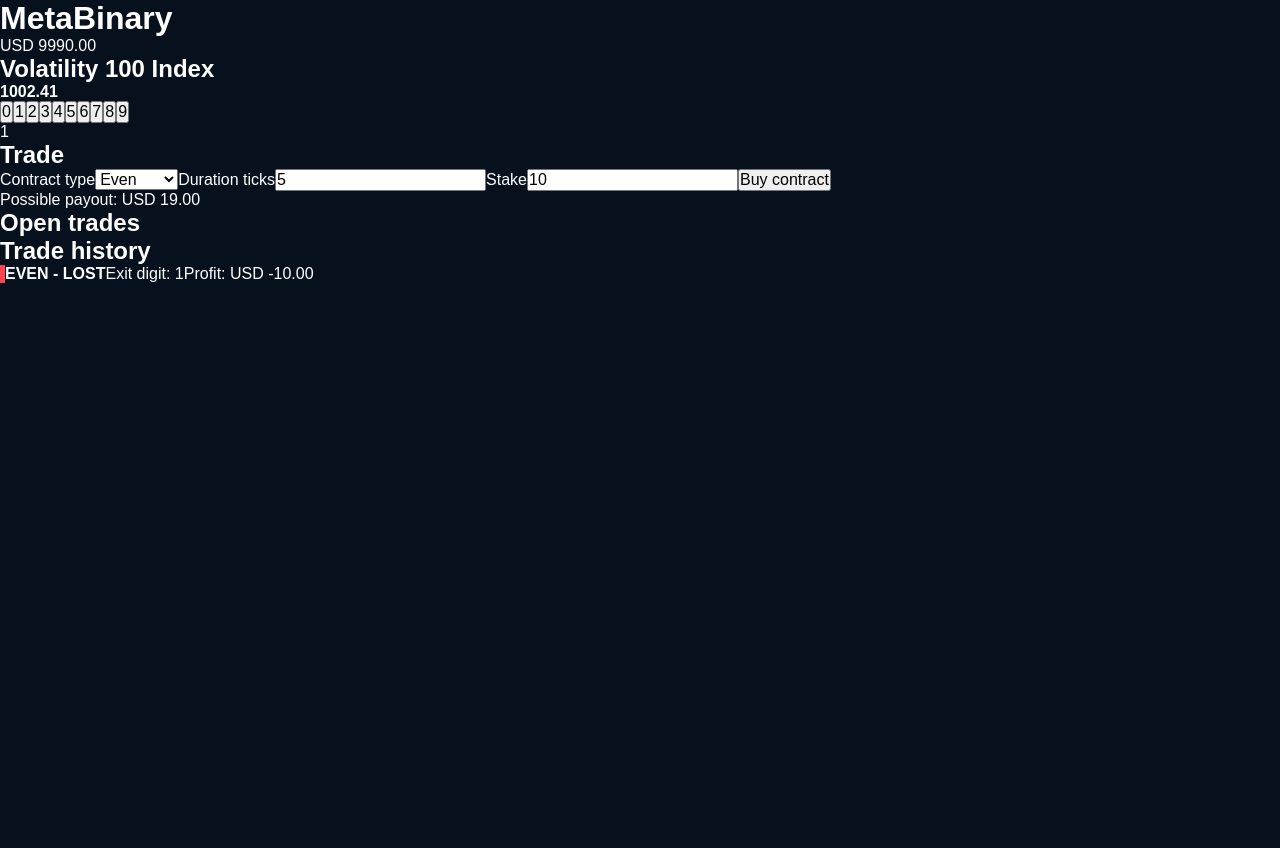
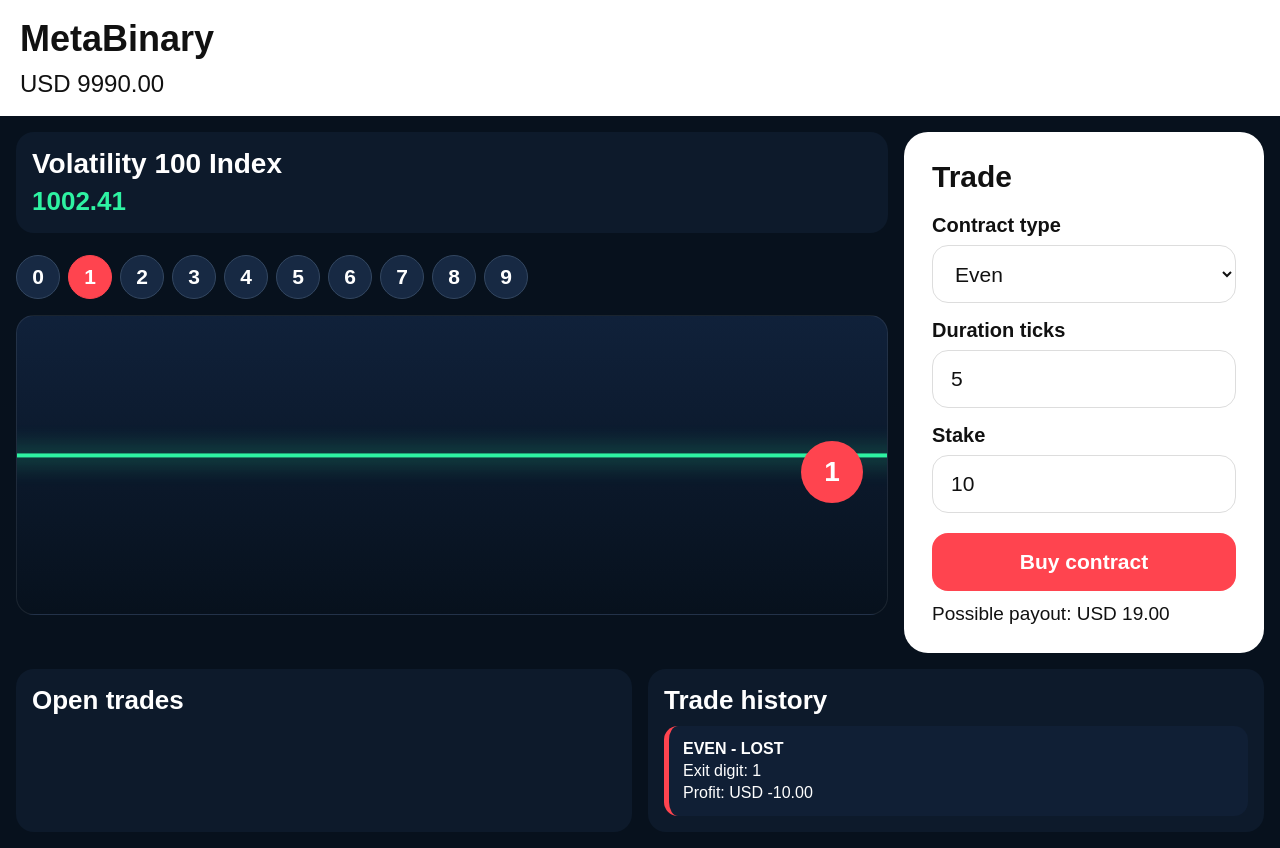
Before and after one commit to john2026mainakasongo-bit/metabinary-, a React (Vite) app: page / in a window 1280 px wide. Both pictures are taken after a click on the button "Buy contract". Before the commit the page ends 800 px from the top, so only its background shows below. Built offline with nearby package versions, Linux system fonts and the light colour scheme.

Commit message:
Update App.jsx

```diff
--- a/src/App.jsx
+++ b/src/App.jsx
@@ -1,5 +1,4 @@
 import { useEffect, useState } from "react";
-import "./App.css";
 
 const payouts = {
   rise: 1.9,
@@ -15,7 +14,7 @@ const payouts = {
 export default function App() {
   const [balance, setBalance] = useState(10000);
   const [price, setPrice] = useState(1000.25);
-  const [lastDigit, setLastDigit] = useState(0);
+  const [digit, setDigit] = useState(0);
 
   const [contract, setContract] = useState("even");
   const [prediction, setPrediction] = useState(5);
@@ -29,16 +28,16 @@ export default function App() {
     const timer = setInterval(() => {
       setPrice((old) => {
         const next = Number((old + (Math.random() - 0.5) * 4).toFixed(2));
-        const digit = Number(next.toFixed(2).slice(-1));
+        const last = Number(next.toFixed(2).slice(-1));
 
-        setLastDigit(digit);
+        setDigit(last);
 
         setOpenTrades((trades) =>
           trades.map((t) => ({
             ...t,
             ticksLeft: t.ticksLeft - 1,
             exitPrice: next,
-            exitDigit: digit,
+            exitDigit: last,
           }))
         );
 
@@ -50,46 +49,44 @@ export default function App() {
   }, []);
 
   useEffect(() => {
-    const finished = openTrades.filter((t) => t.ticksLeft <= 0);
-    if (!finished.length) return;
+    const done = openTrades.filter((t) => t.ticksLeft <= 0);
+    if (!done.length) return;
 
-    finished.forEach((trade) => closeTrade(trade));
+    done.forEach(closeTrade);
     setOpenTrades((trades) => trades.filter((t) => t.ticksLeft > 0));
   }, [openTrades]);
 
-  function isWin(trade) {
-    if (trade.type === "even") return trade.exitDigit % 2 === 0;
-    if (trade.type === "odd") return trade.exitDigit % 2 !== 0;
-    if (trade.type === "matches") return trade.exitDigit === trade.prediction;
-    if (trade.type === "differs") return trade.exitDigit !== trade.prediction;
-    if (trade.type === "over") return trade.exitDigit > trade.prediction;
-    if (trade.type === "under") return trade.exitDigit < trade.prediction;
-    if (trade.type === "rise") return trade.exitPrice > trade.entryPrice;
-    if (trade.type === "fall") return trade.exitPrice < trade.entryPrice;
+  function checkWin(t) {
+    if (t.type === "even") return t.exitDigit % 2 === 0;
+    if (t.type === "odd") return t.exitDigit % 2 !== 0;
+    if (t.type === "matches") return t.exitDigit === t.prediction;
+    if (t.type === "differs") return t.exitDigit !== t.prediction;
+    if (t.type === "over") return t.exitDigit > t.prediction;
+    if (t.type === "under") return t.exitDigit < t.prediction;
+    if (t.type === "rise") return t.exitPrice > t.entryPrice;
+    if (t.type === "fall") return t.exitPrice < t.entryPrice;
     return false;
   }
 
   function closeTrade(trade) {
-    const won = isWin(trade);
-    const returnAmount = won ? Number((trade.stake * trade.payout).toFixed(2)) : 0;
-    const profit = won ? Number((returnAmount - trade.stake).toFixed(2)) : -trade.stake;
+    const won = checkWin(trade);
+    const returned = won ? Number((trade.stake * trade.payout).toFixed(2)) : 0;
+    const profit = won ? Number((returned - trade.stake).toFixed(2)) : -trade.stake;
 
-    if (won) {
-      setBalance((b) => Number((b + returnAmount).toFixed(2)));
-    }
+    if (won) setBalance((b) => Number((b + returned).toFixed(2)));
 
     setHistory((h) => [
       {
         ...trade,
         result: won ? "WON" : "LOST",
-        returnAmount,
         profit,
+        returned,
       },
       ...h,
     ]);
   }
 
-  function buyContract() {
+  function buy() {
     const amount = Number(stake);
     const ticks = Number(duration);
 
@@ -104,9 +101,9 @@ export default function App() {
       stake: amount,
       payout: payouts[contract],
       entryPrice: price,
-      entryDigit: lastDigit,
+      entryDigit: digit,
       exitPrice: price,
-      exitDigit: lastDigit,
+      exitDigit: digit,
       ticksLeft: ticks,
     };
 
@@ -117,34 +114,322 @@ export default function App() {
   const possiblePayout = Number(stake || 0) * payouts[contract];
 
   return (
-    <div className="mbApp">
-      <header className="mbTop">
+    <>
+      <style>{`
+        *{
+          margin:0;
+          padding:0;
+          box-sizing:border-box;
+          font-family:Arial,Helvetica,sans-serif;
+        }
+
+        html,body,#root{
+          width:100%;
+          min-height:100%;
+          background:#07111d;
+        }
+
+        body{
+          color:white;
+        }
+
+        .app{
+          min-height:100vh;
+          background:#07111d;
+        }
+
+        .top{
+          background:white;
+          color:#111;
+          padding:18px 20px;
+        }
+
+        .top h1{
+          font-size:36px;
+          font-weight:900;
+        }
+
+        .top p{
+          font-size:24px;
+          margin-top:10px;
+        }
+
+        .main{
+          display:grid;
+          grid-template-columns:1fr 360px;
+          gap:16px;
+          padding:16px;
+        }
+
+        .chart{
+          background:#07111d;
+        }
+
+        .market{
+          background:#0d1a2b;
+          border-radius:18px;
+          padding:16px;
+          margin-bottom:14px;
+        }
+
+        .market h2{
+          font-size:28px;
+        }
+
+        .market strong{
+          display:block;
+          font-size:26px;
+          margin-top:6px;
+          color:#2ef2a2;
+        }
+
+        .digits{
+          display:flex;
+          flex-direction:row;
+          flex-wrap:nowrap;
+          gap:8px;
+          overflow-x:auto;
+          padding:8px 0 16px;
+        }
+
+        .digit{
+          width:44px;
+          height:44px;
+          min-width:44px;
+          border-radius:50%;
+          border:1px solid #334761;
+          background:#172943;
+          color:white;
+          font-size:21px;
+          font-weight:900;
+          display:flex;
+          align-items:center;
+          justify-content:center;
+        }
+
+        .digit.active{
+          background:#ff444f;
+          border-color:#ff444f;
+        }
+
+        .chartBox{
+          height:300px;
+          background:linear-gradient(180deg,#10213a,#07111d);
+          border-radius:18px;
+          position:relative;
+          overflow:hidden;
+          border:1px solid rgba(255,255,255,.08);
+        }
+
+        .line{
+          position:absolute;
+          top:50%;
+          left:-20%;
+          width:140%;
+          height:4px;
+          background:#2ef2a2;
+          box-shadow:0 0 24px #2ef2a2;
+          animation:move 2s infinite ease-in-out;
+        }
+
+        @keyframes move{
+          0%{transform:translateY(0);}
+          50%{transform:translateY(-35px);}
+          100%{transform:translateY(0);}
+        }
+
+        .cursor{
+          position:absolute;
+          right:24px;
+          top:42%;
+          width:62px;
+          height:62px;
+          border-radius:50%;
+          background:#ff444f;
+          color:white;
+          display:flex;
+          align-items:center;
+          justify-content:center;
+          font-size:28px;
+          font-weight:900;
+        }
+
+        .trade{
+          background:white;
+          color:#111;
+          border-radius:24px;
+          padding:28px;
+          height:max-content;
+        }
+
+        .trade h2{
+          font-size:30px;
+          margin-bottom:20px;
+        }
+
+        .trade label{
+          display:block;
+          font-size:20px;
+          font-weight:900;
+          margin:16px 0 8px;
+        }
+
+        .trade select,
+        .trade input{
+          width:100%;
+          height:58px;
+          border-radius:16px;
+          border:1px solid #ddd;
+          background:white;
+          color:#111;
+          padding:0 18px;
+          font-size:21px;
+          display:block;
+        }
+
+        .predict{
+          display:grid;
+          grid-template-columns:repeat(5,1fr);
+          gap:8px;
+        }
+
+        .predict button{
+          height:45px;
+          border-radius:50%;
+          border:1px solid #ddd;
+          background:#f1f3f6;
+          font-weight:900;
+        }
+
+        .predict button.selected{
+          background:#ff444f;
+          color:white;
+          border-color:#ff444f;
+        }
+
+        .buy{
+          width:100%;
+          height:58px;
+          margin-top:20px;
+          border:none;
+          border-radius:16px;
+          background:#ff444f;
+          color:white;
+          font-size:21px;
+          font-weight:900;
+        }
+
+        .payout{
+          margin-top:12px;
+          font-size:19px;
+          color:#111;
+        }
+
+        .bottom{
+          display:grid;
+          grid-template-columns:1fr 1fr;
+          gap:16px;
+          padding:0 16px 16px;
+        }
+
+        .box{
+          background:#0d1a2b;
+          border-radius:18px;
+          padding:16px;
+        }
+
+        .box h2{
+          font-size:26px;
+          margin-bottom:10px;
+        }
+
+        .card{
+          margin-top:10px;
+          background:#101f35;
+          border-radius:14px;
+          padding:14px;
+          display:flex;
+          flex-direction:column;
+          gap:4px;
+        }
+
+        .open{border-left:5px solid #ffc107;}
+        .won{border-left:5px solid #2ef2a2;}
+        .lost{border-left:5px solid #ff444f;}
+
+        @media(max-width:850px){
+          .main{
+            display:flex;
+            flex-direction:column;
+            padding:0;
+            gap:0;
+          }
+
+          .chart{
+            padding:0 0 18px;
+          }
+
+          .market{
+            border-radius:0;
+            margin-bottom:0;
+          }
+
+          .digits{
+            padding:12px 8px;
+          }
+
+          .chartBox{
+            height:280px;
+            border-radius:0;
+          }
+
+          .trade{
+            width:100%;
+            border-radius:28px 28px 0 0;
+            padding:30px;
+          }
+
+          .bottom{
+            display:flex;
+            flex-direction:column;
+            padding:0;
+            gap:0;
+          }
+
+          .box{
+            border-radius:0;
+          }
+        }
+      `}</style>
+
+      <div className="app">
+        <header className="top">
           <h1>MetaBinary</h1>
           <p>USD {balance.toFixed(2)}</p>
         </header>
 
-      <main className="mbMain">
-        <section className="mbChart">
-          <div className="mbMarket">
+        <main className="main">
+          <section className="chart">
+            <div className="market">
               <h2>Volatility 100 Index</h2>
               <strong>{price.toFixed(2)}</strong>
             </div>
 
-          <div className="mbDigits">
+            <div className="digits">
               {[0,1,2,3,4,5,6,7,8,9].map((n) => (
-              <button key={n} className={lastDigit === n ? "mbDigit active" : "mbDigit"}>
+                <button key={n} className={digit === n ? "digit active" : "digit"}>
                   {n}
                 </button>
               ))}
             </div>
 
-          <div className="mbChartBox">
-            <div className="mbLine"></div>
-            <div className="mbCursor">{lastDigit}</div>
+            <div className="chartBox">
+              <div className="line"></div>
+              <div className="cursor">{digit}</div>
             </div>
           </section>
 
-        <section className="mbTrade">
+          <section className="trade">
             <h2>Trade</h2>
 
             <label>Contract type</label>
@@ -162,7 +447,7 @@ export default function App() {
             {["matches", "differs", "over", "under"].includes(contract) && (
               <>
                 <label>Prediction</label>
-              <div className="mbPredict">
+                <div className="predict">
                   {[0,1,2,3,4,5,6,7,8,9].map((n) => (
                     <button
                       key={n}
@@ -192,19 +477,19 @@ export default function App() {
               onChange={(e) => setStake(e.target.value)}
             />
 
-          <button className="mbBuy" onClick={buyContract}>
-            Buy contract
-          </button>
+            <button className="buy" onClick={buy}>Buy contract</button>
 
-          <p className="mbPayout">Possible payout: USD {possiblePayout.toFixed(2)}</p>
+            <p className="payout">
+              Possible payout: USD {possiblePayout.toFixed(2)}
+            </p>
           </section>
         </main>
 
-      <section className="mbBottom">
-        <div>
+        <section className="bottom">
+          <div className="box">
             <h2>Open trades</h2>
             {openTrades.map((t) => (
-            <div className="mbCard open" key={t.id}>
+              <div className="card open" key={t.id}>
                 <b>{t.type.toUpperCase()}</b>
                 <span>Stake: USD {t.stake}</span>
                 <span>Ticks left: {t.ticksLeft}</span>
@@ -212,10 +497,10 @@ export default function App() {
             ))}
           </div>
 
-        <div>
+          <div className="box">
             <h2>Trade history</h2>
             {history.map((t) => (
-            <div className={t.result === "WON" ? "mbCard won" : "mbCard lost"} key={t.id}>
+              <div className={t.result === "WON" ? "card won" : "card lost"} key={t.id}>
                 <b>{t.type.toUpperCase()} - {t.result}</b>
                 <span>Exit digit: {t.exitDigit}</span>
                 <span>Profit: USD {t.profit.toFixed(2)}</span>
@@ -224,5 +509,6 @@ export default function App() {
           </div>
         </section>
       </div>
+    </>
   );
 }
```
Lines whose indentation alone changed are shown as unchanged.
